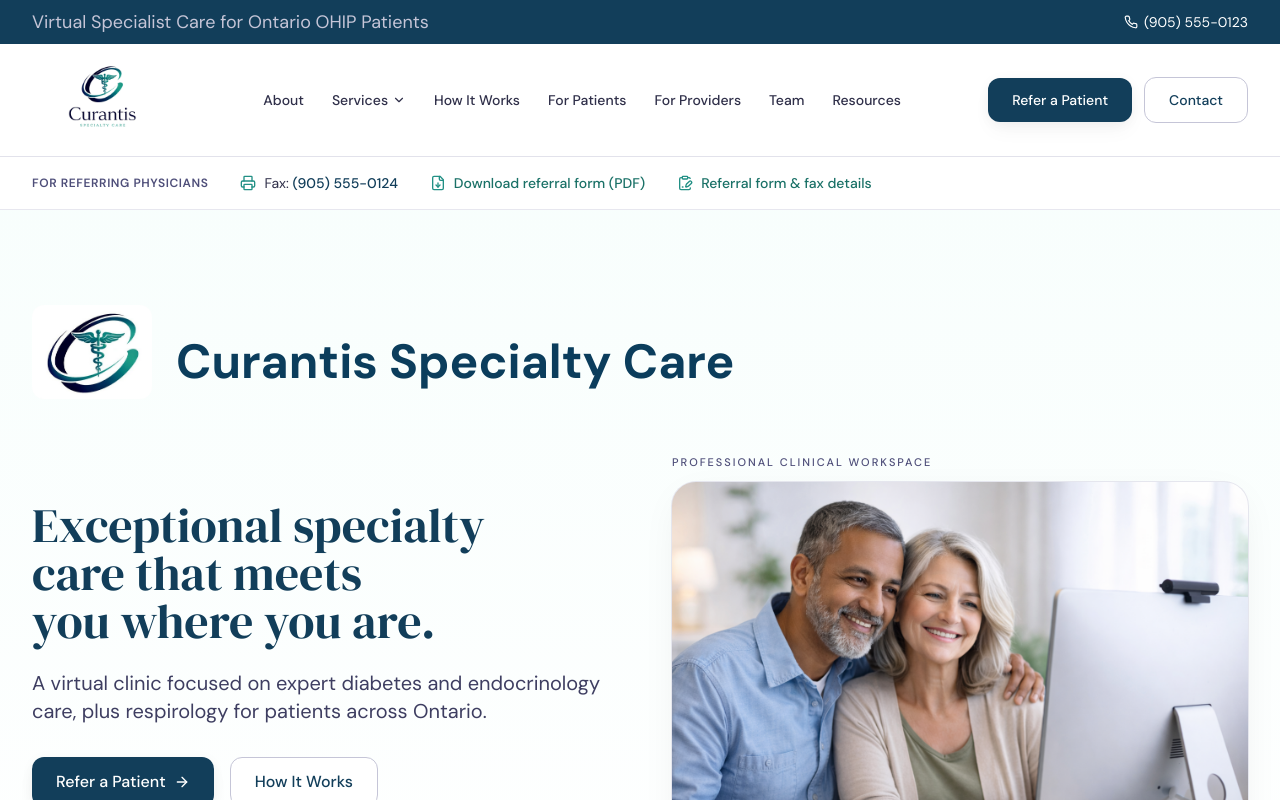
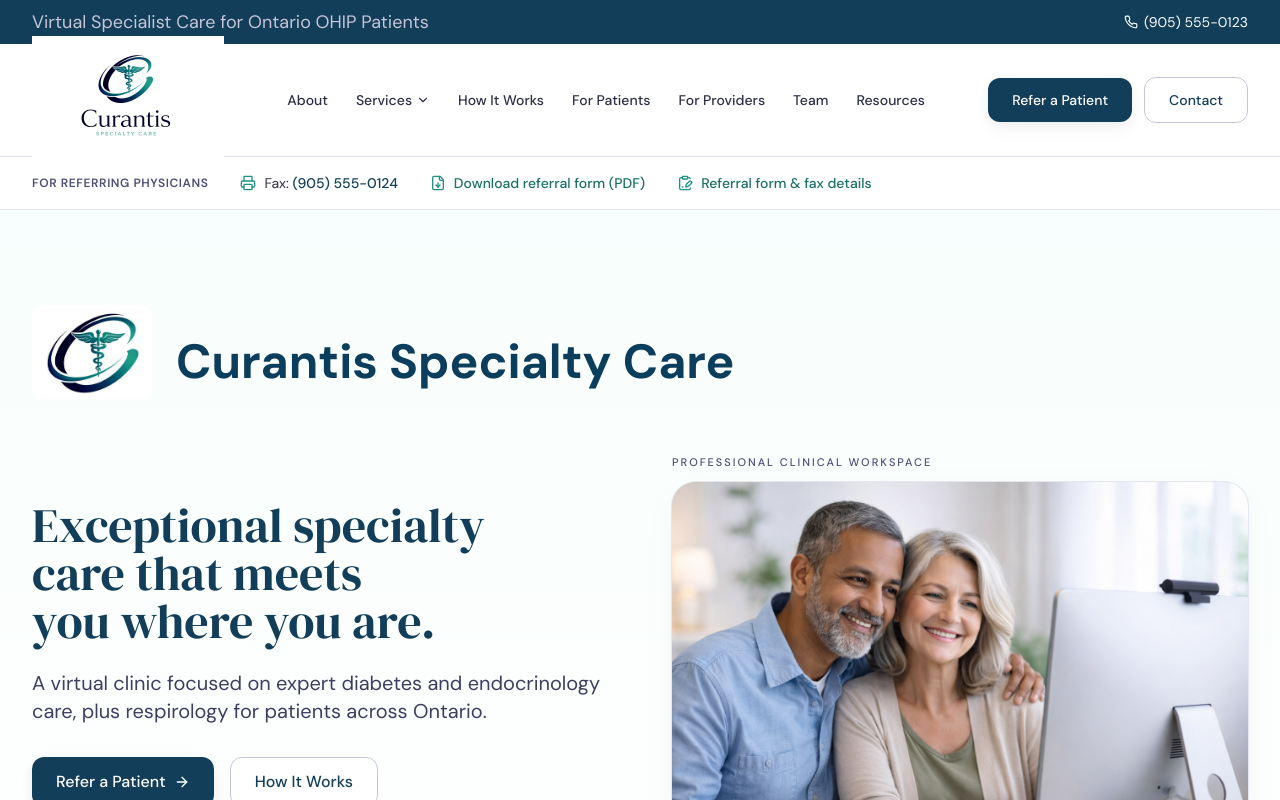
Before and after one commit to darshankhanguramd-netizen/Curantis-Website, a Next.js app: page / in a window 1280 px wide. Shown: the top 800 px of the page. Built offline with nearby package versions, Linux system fonts and the light colour scheme.

Commit message:
Make Curantis logo larger in header

```diff
--- a/components/layout/Header.tsx
+++ b/components/layout/Header.tsx
@@ -55,9 +55,9 @@
             <Image
               src="/images/brand/curantis-logo.jpg"
               alt="Curantis Specialty Care"
-              width={240}
-              height={96}
-              className="h-20 w-auto lg:h-24 object-contain object-left"
+              width={300}
+              height={120}
+              className="h-24 w-auto lg:h-32 object-contain object-left"
               priority
             />
           </Link>
```
